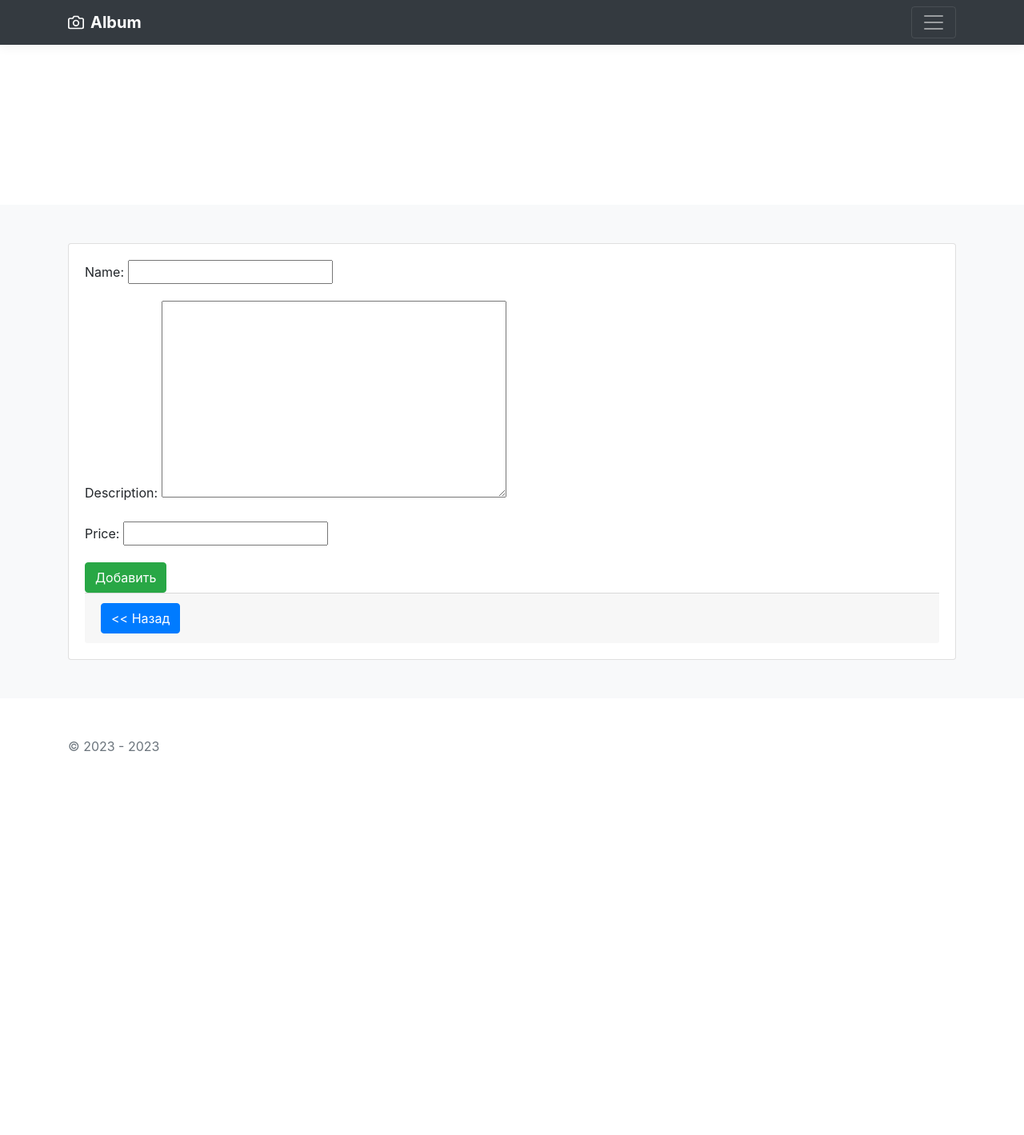
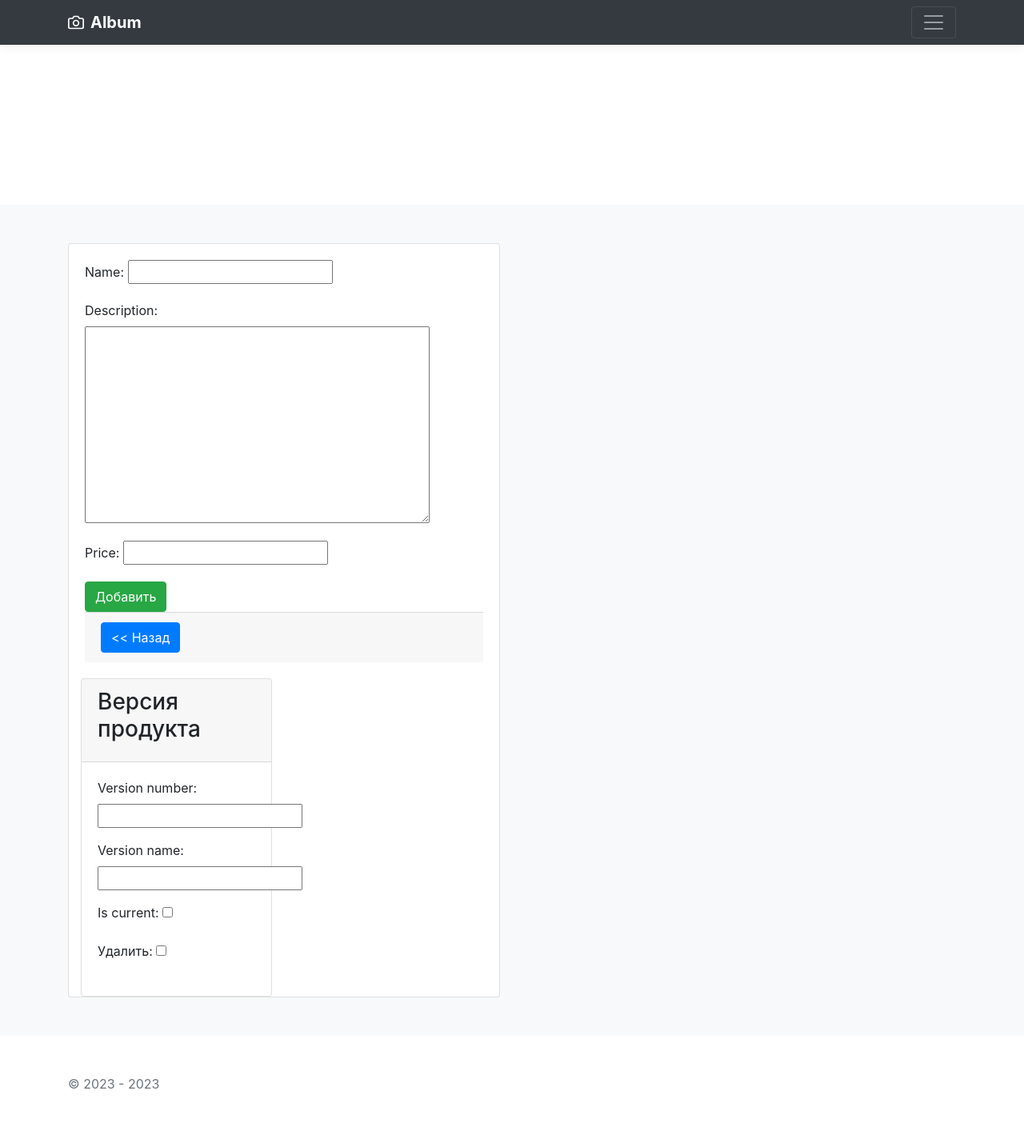
Before and after one commit to VedishchevAnton/djangoProject, a Django app: page /products/create/ in a window 1280 px wide. Shown: the whole page at 80% size. Before the commit the page ends 939 px from the top, so only its background shows below. Run offline with Django 4.2, Linux system fonts and the light colour scheme; some libraries are stand-ins or nearby versions.

Commit message:
реализация версий

```diff
--- a/catalog/forms.py
+++ b/catalog/forms.py
@@ -1,5 +1,5 @@
 from django import forms
-from .models import Product
+from catalog.models import Product, Version
 
 
 class ProductForm(forms.ModelForm):
@@ -20,5 +20,11 @@ class ProductForm(forms.ModelForm):
                 raise forms.ValidationError(f'Слово "{word}" запрещено в названии и описании продукта.')
         return cleaned_data
 
+
 # Валидация в Django - это процесс проверки данных, введенных пользователем, на соответствие заданным правилам. В
 # Django валидация может быть выполнена на разных уровнях, например, на уровне форм, моделей или сериализаторов
+
+class VersionForm(forms.ModelForm):
+    class Meta:
+        model = Version
+        fields = '__all__'
--- a/catalog/models.py
+++ b/catalog/models.py
@@ -1,3 +1,4 @@
+from django.core.exceptions import ObjectDoesNotExist
 from django.db import models
 from django.utils import timezone
 
@@ -38,6 +39,13 @@ class Product(models.Model):
     def __str__(self):
         return f'{self.image}\n{self.name} {self.description}'
 
+    def get_active_version(self):
+        active_version = self.version_set.get_active_version()
+        if active_version:
+            return f"{active_version.version_number} ({active_version.version_name})"
+        else:
+            return "No active version"
+
     class Meta:
         verbose_name = "Product"  # наименование модели в единственном числе
         verbose_name_plural = "Products"  # множественное число наименования модели
@@ -72,3 +80,20 @@ class Blogs(models.Model):
     class Meta:
         verbose_name = "Blog"  # наименование модели в единственном числе
         verbose_name_plural = "Blogs"  # множественное число наименования модели
+
+
+class Version(models.Model):
+    product = models.ForeignKey(Product, on_delete=models.CASCADE)  # название продукта
+    version_number = models.CharField(max_length=100)  # номер версии
+    version_name = models.CharField(max_length=100)  # название версии
+    is_current = models.BooleanField(default=False)  # является ли версия текущей
+
+    def __str__(self):
+        return f"{self.product} {self.version_number} ({self.version_name})"
+
+    def get_active_version(self):
+        return Version.objects.filter(product=self.product, is_current=True).first()
+
+    class Meta:
+        verbose_name = "Version"
+        verbose_name_plural = "Versions"
--- a/catalog/templates/catalog/product_form.html
+++ b/catalog/templates/catalog/product_form.html
@@ -1,21 +1,36 @@
 {% extends 'catalog/base.html' %}
 
 {% block content %}
-    <div class="col">
+    <div class="col-6">
         <div class="card">
             <div class="card-body">
                 <form method="post">
                     {% csrf_token %}
-{#                    <h1>Добавить новый продукт</h1>#}
+                    {#<h1>Добавить новый продукт</h1>#}
                     {{ form.as_p }}
-                    <input type="submit" class="btn btn-success" value="{% if object %}Изменить{% else %}Добавить{% endif %}">
+                    <input type="submit" class="btn btn-success"
+                           value="{% if object %}Изменить{% else %}Добавить{% endif %}">
                 </form>
                 <div class="card-footer">
                     <a href="{% url 'catalog:products' %}" class="btn btn-primary"><< Назад</a>
                 </div>
             </div>
+            <div class="col-6">
+                <div class="card">
+                    <div class="card-header">
+                        <h3 class="card-title">
+                            Версия продукта
+                        </h3>
+                    </div>
+                    <div class="card-body">
+                        {{ formset.management_form }}
+                        {% for form in formset.forms %}
+                            {{ form.as_p }}
+                        {% endfor %}
+                    </div>
+                </div>
+            </div>
         </div>
-    </div>
 
 
 {% endblock %}
--- a/catalog/views.py
+++ b/catalog/views.py
@@ -1,10 +1,11 @@
+from django.forms import inlineformset_factory
 from django.shortcuts import render
 from django.urls import reverse_lazy
 from django.views import generic
 from django.utils.text import slugify
 
-from catalog.forms import ProductForm
-from catalog.models import Category, Product, Contacts, Blogs
+from catalog.forms import ProductForm, VersionForm
+from catalog.models import Category, Product, Contacts, Blogs, Version
 
 
 class CategoryListView(generic.ListView):
@@ -41,11 +42,49 @@ class ProductsCreatView(generic.CreateView):
     form_class = ProductForm
     success_url = reverse_lazy('catalog:products')
 
+    def get_context_data(self, **kwargs):
+        context_data = super().get_context_data(**kwargs)
+        VersionFormSet = inlineformset_factory(Product, Version, form=VersionForm, extra=1)
+        if self.request.method == 'POST':
+            context_data['formset'] = VersionFormSet(self.request.POST, instance=self.object)
+        else:
+            context_data['formset'] = VersionFormSet(instance=self.object)
+        return context_data
+
+    def form_valid(self, form):
+        context_data = self.get_context_data()
+        formset = context_data['formset']
+        self.object = form.save()
+
+        if formset.is_valid():
+            formset.instance = self.object
+            formset.save()
+        return super().form_valid(form)
+
 
 class ProductsUpdateView(generic.UpdateView):
     model = Product
     form_class = ProductForm
     success_url = reverse_lazy('catalog:products')
+
+    def get_context_data(self, **kwargs):
+        context_data = super().get_context_data(**kwargs)
+        VersionFormSet = inlineformset_factory(Product, Version, form=VersionForm, extra=1)
+        if self.request.method == 'POST':
+            context_data['formset'] = VersionFormSet(self.request.POST, instance=self.object)
+        else:
+            context_data['formset'] = VersionFormSet(instance=self.object)
+        return context_data
+
+    def form_valid(self, form):
+        context_data = self.get_context_data()
+        formset = context_data['formset']
+        self.object = form.save()
+
+        if formset.is_valid():
+            formset.instance = self.object
+            formset.save()
+        return super().form_valid(form)
 
 
 class ProductsDeleteView(generic.DeleteView):
```
Also changed, not shown: catalog/admin.py (+7 -1 lines), catalog/templates/catalog/product_list.html (+12 -6 lines), catalog/migrations/0004_version.py (added).
